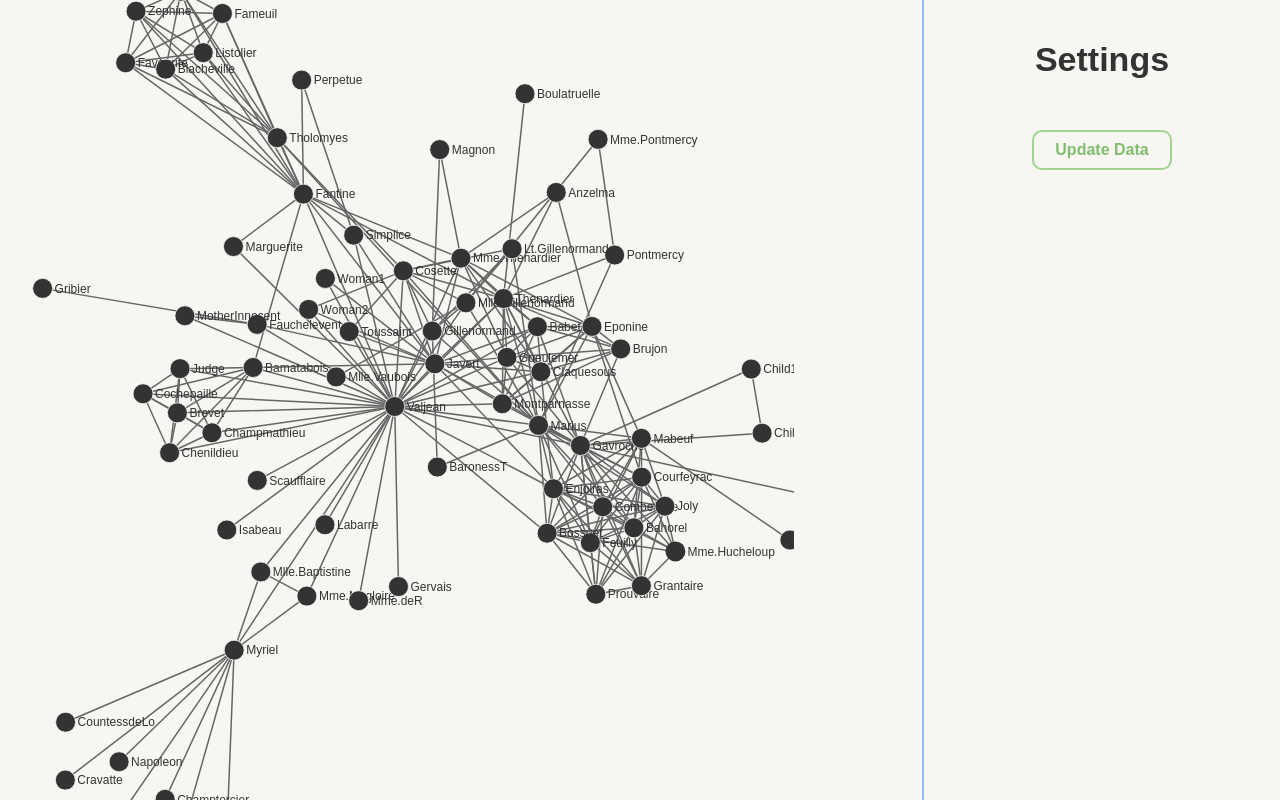
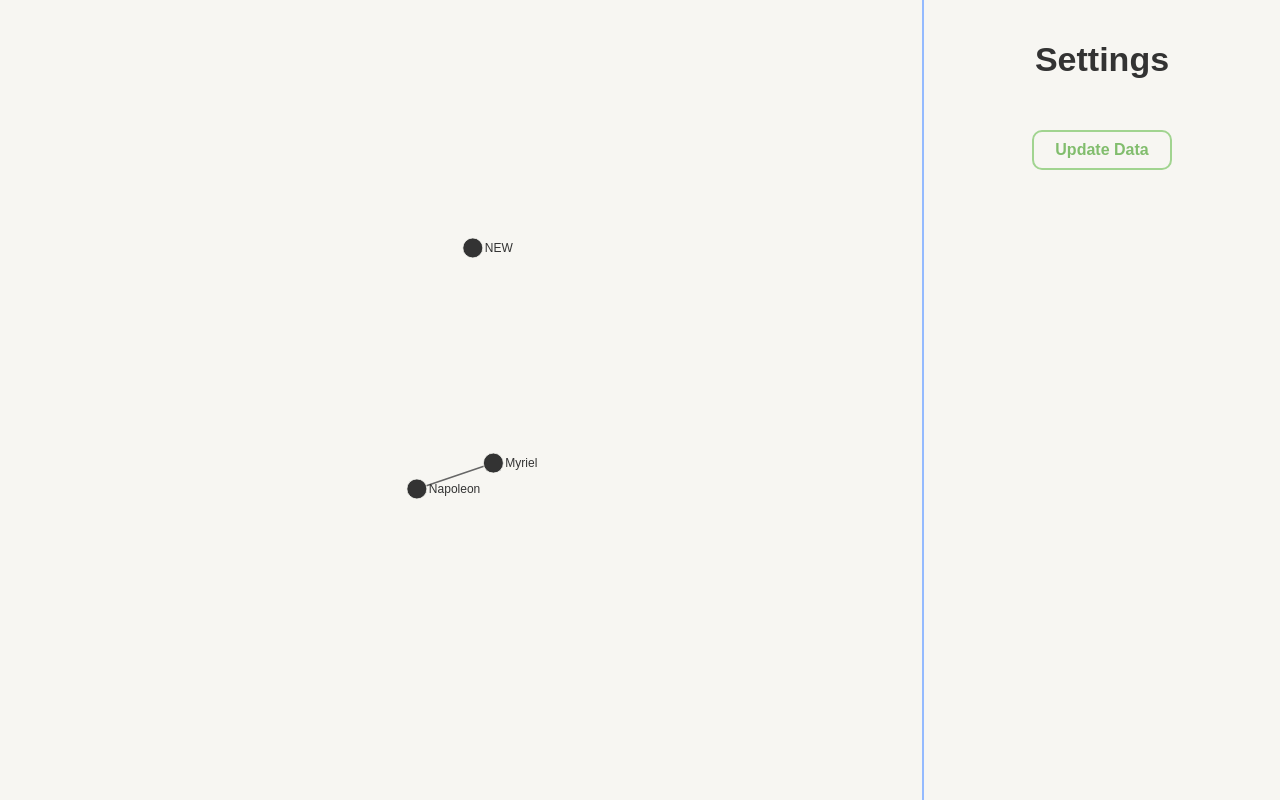
Before and after one commit to mattrasto/phase, a plain HTML site: page demos/update_data.html in a window 1280 px wide. Both pictures are taken after a click on the button "Update Data". Drawn offline with Linux system fonts and the light colour scheme; animation ran at ten frames a second.

Commit message:
Added (buggy) data updating

```diff
--- a/demos/static/eusocial_update_data.js
+++ b/demos/static/eusocial_update_data.js
@@ -2,18 +2,30 @@ document.addEventListener("DOMContentLoaded", function(event) {
     // Initialize network object
     viz = eusocial.Network()
     // Attach some initial data
-    viz.data(_graph_data)
+    viz.data(_data_0)
     // Render the network visualization
     viz.render(document.getElementById('viz-container'));
+
+    CUR_DATA = 0;
 
     console.log("Visualization Loaded");
 });
 
+function update_data() {
+    console.log(CUR_DATA);
+    CUR_DATA = ((CUR_DATA + 1) % 2);
+
+    if (CUR_DATA == 0) {
+        viz.data(_data_0);
+    }
+    else {
+        viz.data(_data_1);
+    }
+}
 
 
 
-
-const _graph_data = {
+const _data_0 = {
   "nodes": [
     {"id": "Myriel", "group": 1},
     {"id": "Napoleon", "group": 1},
@@ -350,3 +362,19 @@ const _graph_data = {
     {"source": "Mme.Hucheloup", "target": "Enjolras", "value": 1}
   ]
 }
+
+const _data_1 = {
+  "nodes": [
+    {"id": "Myriel", "group": 1},
+    {"id": "Napoleon", "group": 1},
+    {"id": "NEW", "group": 1}
+  ],
+  "links": [
+    {"source": "Napoleon", "target": "Myriel", "value": 1}
+  ]
+}
+
+// const _data_1 = {
+//   "nodes": [],
+//   "links": []
+// }
--- a/demos/static/update_data.css
+++ b/demos/static/update_data.css
@@ -1,5 +1,5 @@
 #viz-container {
-	width: calc(70% - 102px);
+	width: calc(80% - 102px);
 	height: 100vh;
 	position: fixed;
 }
--- a/eusocial.js
+++ b/eusocial.js
@@ -67,6 +67,8 @@ window.eusocial = (function () {
             // Performing update
             else {
                 console.warn("NOT IMPLEMENTED: Updating data");
+                this._data = data;
+                this._bind_data();
             }
             console.log("Bound data to viz")
         }
@@ -109,22 +111,26 @@ window.eusocial = (function () {
 
 
 
-            // Appends links to container
-    		this._link = this._g.append("g")
+            // Creates g container for links
+    		this._link_g = this._g.append("g")
     			.attr("class", "links")
+
+            // Appends links to link g container
+            this._links = this._link_g
                 .selectAll("line")
-    			// Filters out links with a hidden source or target node
     			.data(this._data.links)
         			.enter().append("line")
         				.attr("class", "link")
         				.attr("stroke-width", 1.5)
         				.attr("stroke-dasharray", this._link_style.bind(this));
 
-            // Appends node containers to container
-    		this._node_container = this._g.append("g")
+            // Creates g container for node containers
+    		this._node_container_g = this._g.append("g")
     			.attr("class", "nodes")
+
+            // Adds node containers to node g container
+            this._node_containers = this._node_container_g
                 .selectAll("g")
-    			// Filters out hidden nodes and nodes without a description
                 .data(this._data.nodes)
                   .enter().append("g")
     			    .attr("class", "node")
@@ -141,7 +147,7 @@ window.eusocial = (function () {
                     );
 
     		// Add circles to node containers
-    		this._node_container
+    		this._node_containers
     			.append("circle")
     				.attr("r", this._node_size)
     				.attr("fill", this._node_color)
@@ -149,7 +155,7 @@ window.eusocial = (function () {
     				.attr("stroke-width", this._node_border_width);
 
             // Add node labels
-    		this._node_container
+    		this._node_containers
     			.append("text")
     				.attr("dx", 12)
     				.attr("dy", ".35em")
@@ -159,7 +165,7 @@ window.eusocial = (function () {
             // Initializes simulation
     		this._simulation
     			.nodes(this._data.nodes)
-    			.on("tick", () => this._ticked(this._node_container, this._link))
+    			.on("tick", () => this._ticked(this._node_containers, this._links))
     			.force("link")
     				.links(this._data.links);
 
@@ -177,6 +183,75 @@ window.eusocial = (function () {
                 .attr("y1", function(d) { return d.source.y; })
                 .attr("x2", function(d) { return d.target.x; })
                 .attr("y2", function(d) { return d.target.y; });
+        }
+
+
+
+        // DATA BINDING
+
+
+
+        // Binds new data to network
+        _bind_data() {
+
+            // Adds new links to link g container
+            this._links
+    			.data(this._data.links)
+        			.enter().append("line")
+        				.attr("class", "link")
+        				.attr("stroke-width", 1.5)
+        				.attr("stroke-dasharray", this._link_style.bind(this))
+                        .merge(this._links);
+
+            // Removes old links
+            this._links
+                .data(this._data.links)
+                    .exit().remove();
+
+            // Adds new node containers to node g container
+            this._node_container_g
+                .selectAll("g")
+                .data(this._data.nodes)
+                  .enter().append("g")
+    			    .attr("class", "node")
+                	.on("mouseover", this._node_mouseover)
+        			.on("mouseout", this._node_mouseout)
+        			.on("mousedown", this._node_mousedown)
+        			.on("click", this.node_click)
+        			.on("dblclick", this._node_dblclick)
+        			.on("contextmenu", this._node_contextmenu)
+        			.call(d3.drag()
+        				.on("start", this._node_drag_start.bind(this))
+        				.on("drag", this._node_drag.bind(this))
+        				.on("end", this._node_drag_end.bind(this))
+                    )
+                    .merge(this._node_containers);
+
+            // Removes old nodes
+            this._node_container_g
+                .selectAll("g")
+                .data(this._data.nodes)
+                    .exit().remove();
+
+            // Update circles
+    		this._node_containers.select("circle")
+    				.attr("r", this._node_size)
+    				.attr("fill", this._node_color)
+    				.attr("stroke", this._node_border_color)
+    				.attr("stroke-width", this._node_border_width);
+
+            // Update labels
+    		this._node_containers
+                .select("text")
+    				.attr("dx", 12)
+    				.attr("dy", ".35em")
+    				.style("color", "#333")
+    				.text(function(d) { return d.id });
+
+            // Rebinds data and restarts simulation
+            this._simulation.nodes(this._data.nodes);
+            this._simulation.force("link").links(this._data.links);
+            this._simulation.alpha(.3).restart();
         }
 
 
```
Lines whose indentation alone changed are shown as unchanged.
